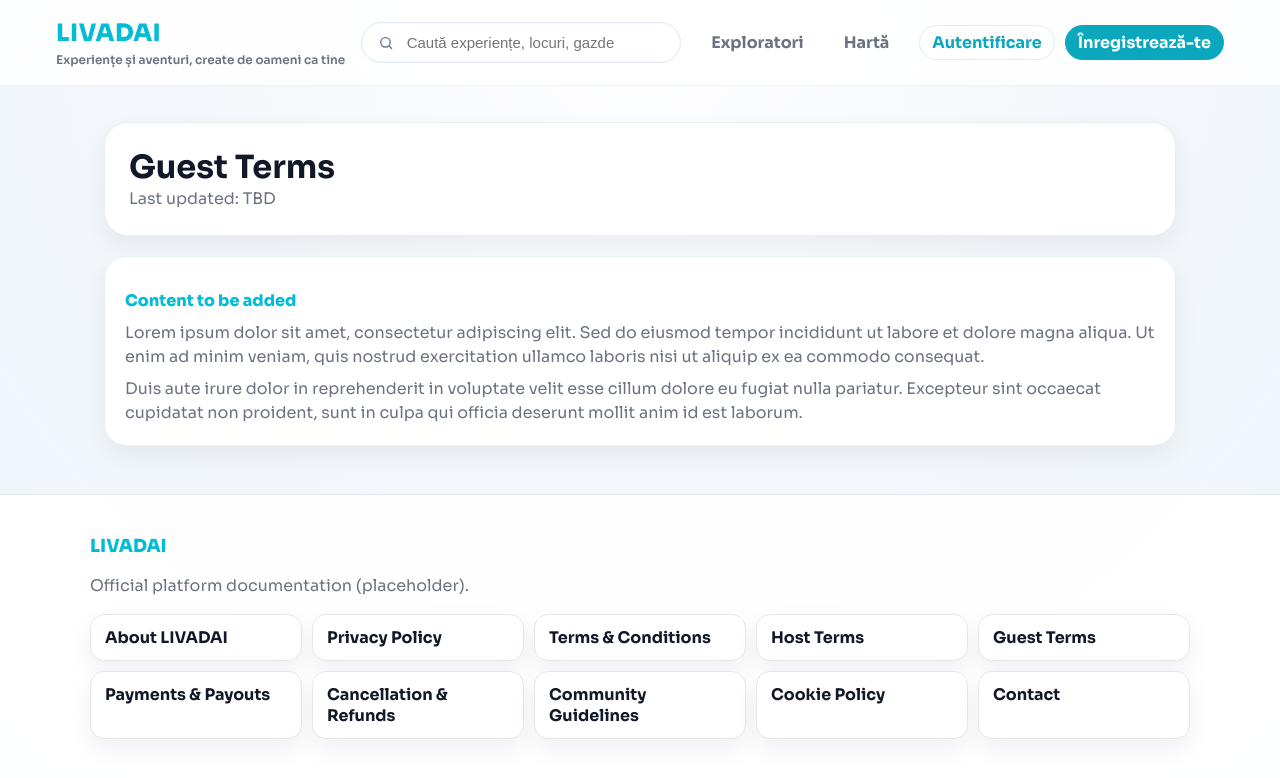
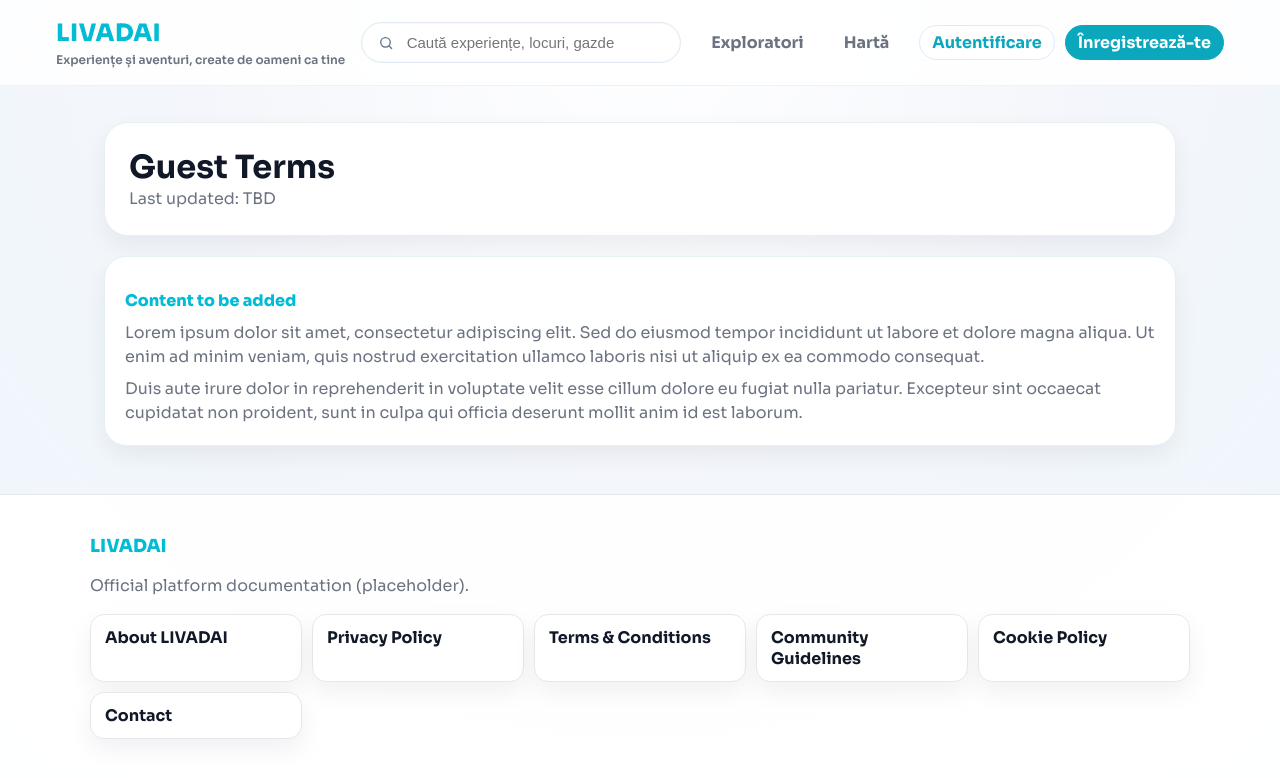
Before and after one commit to gabrielivadariu/livadai-web, a Next.js app: page /guest-terms in a window 1280 px wide. Shown: the top 778 px of the page. Built offline with nearby package versions, Linux system fonts and the light colour scheme; no server answers.

Commit message:
chore(web): simplify footer legal links

```diff
--- a/components/site-footer.tsx
+++ b/components/site-footer.tsx
@@ -5,10 +5,6 @@ const links = [
   { href: "/about", label: "About LIVADAI" },
   { href: "/privacy", label: "Privacy Policy" },
   { href: "/terms", label: "Terms & Conditions" },
-  { href: "/host-terms", label: "Host Terms" },
-  { href: "/guest-terms", label: "Guest Terms" },
-  { href: "/payments", label: "Payments & Payouts" },
-  { href: "/cancellations", label: "Cancellation & Refunds" },
   { href: "/community-guidelines", label: "Community Guidelines" },
   { href: "/cookies", label: "Cookie Policy" },
   { href: "/contact", label: "Contact" },
```
